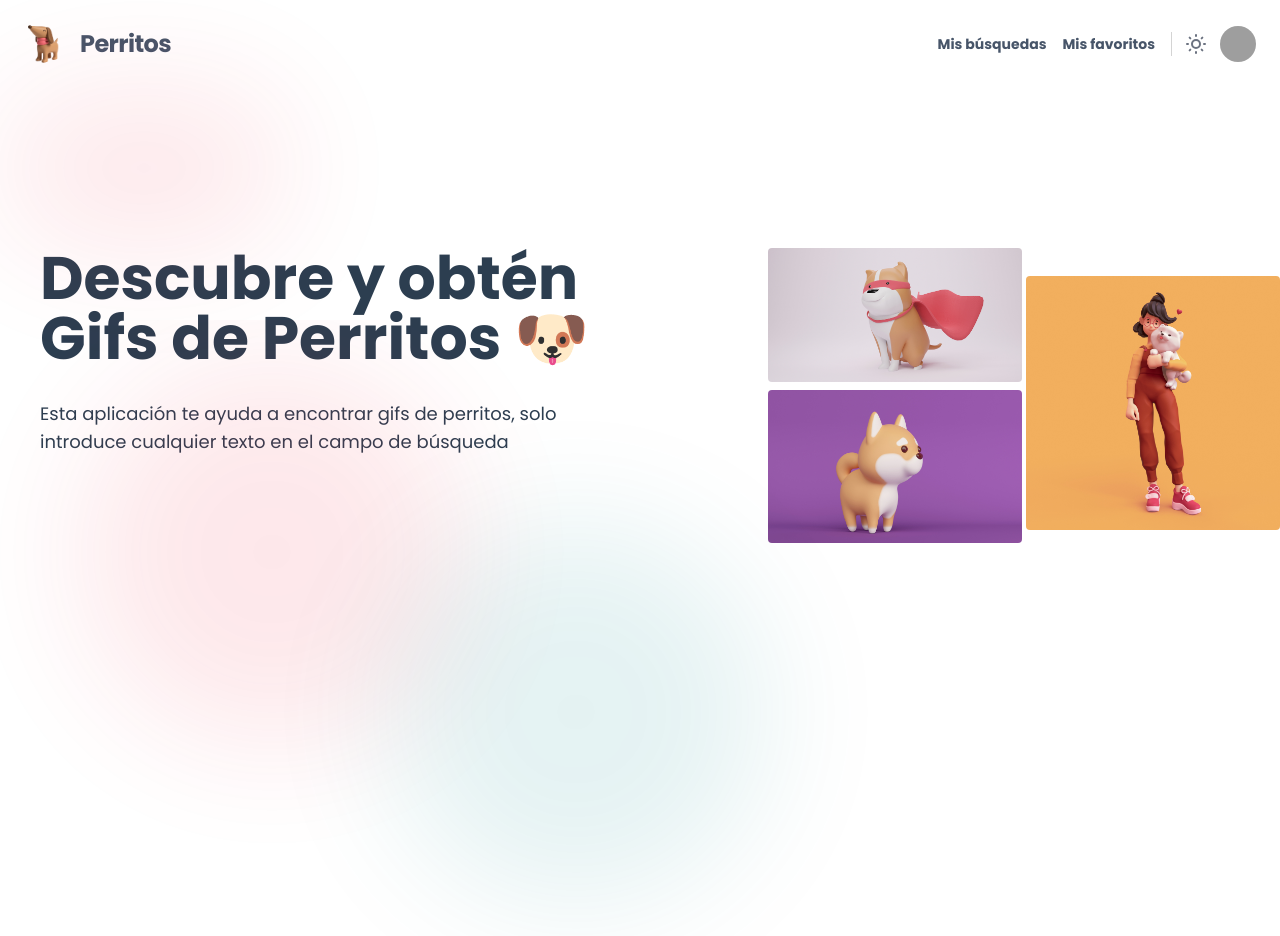
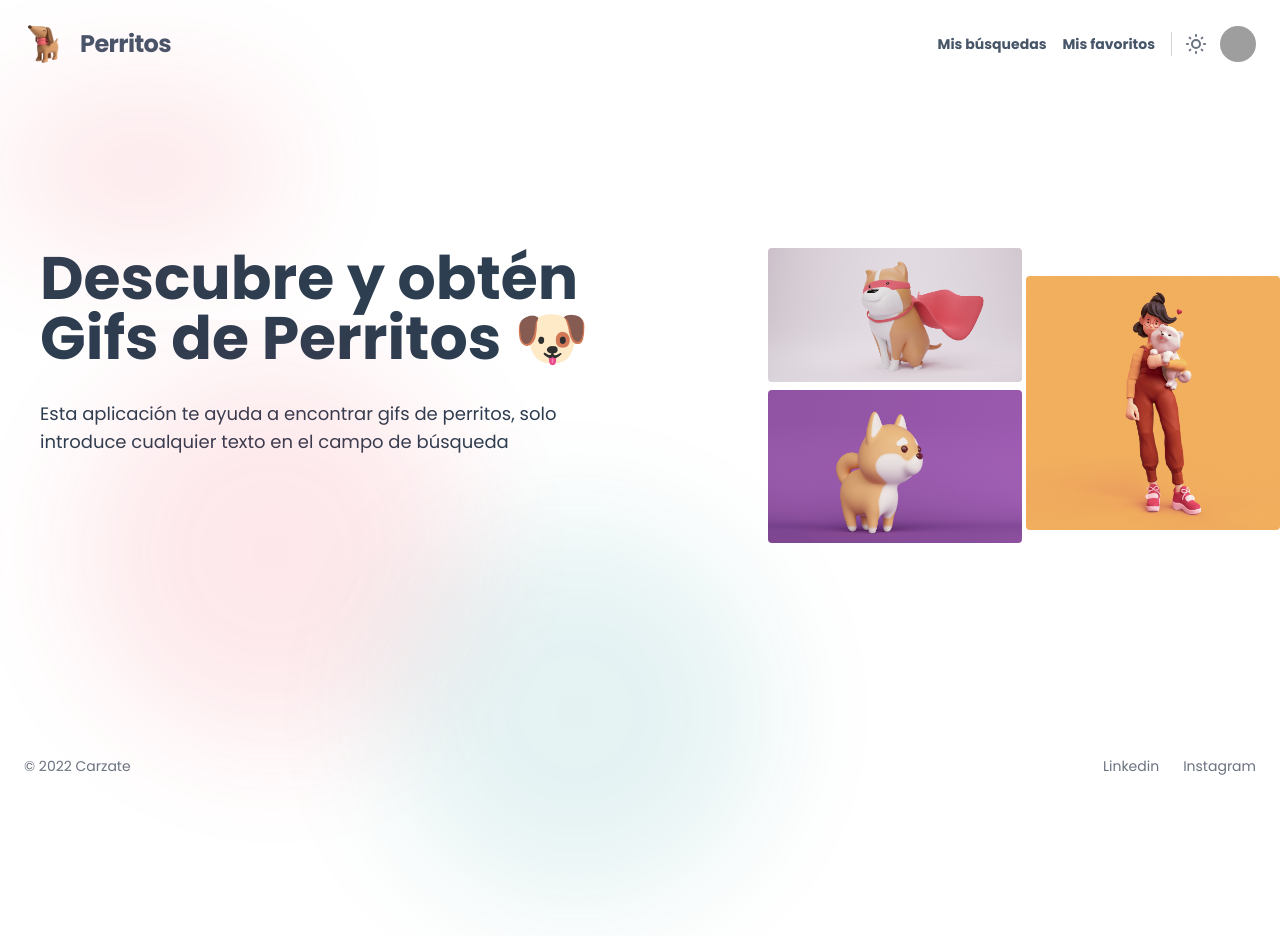
Before and after one commit to Carzate/Gifs-app, a Vue app: page / in a window 1280 px wide. Shown: the top 936 px of the page. Built offline with nearby package versions, Linux system fonts and the light colour scheme; grey boxes are pictures that could not be loaded.

Commit message:
feat: footer

```diff
--- a/src/App.vue
+++ b/src/App.vue
@@ -3,16 +3,18 @@
     <div class="container mx-auto" :class="isDark === true && 'dark'">
       <header-nav :darkMode="isDark"></header-nav>
       <router-view/>
+      <footer-nav></footer-nav>
     </div>
   </div>
 </template>
 
 <script>
 import HeaderNav from '@/components/NavHeader.vue'
+import FooterNav from '@/components/NavFooter.vue'
 
 export default {
   name: 'App',
-  components: { HeaderNav },
+  components: { HeaderNav, FooterNav },
   data() {
     return {
       isDark: false,
--- /dev/null
+++ b/src/components/NavFooter.vue
@@ -0,0 +1,19 @@
+<template>
+    <div>
+        <div class="container" style="position: absolute; bottom: 0">
+          <footer class="p-4 rounded-lg md:flex md:items-center md:justify-between md:p-6">
+              <span class="text-sm text-gray-500 sm:text-center dark:text-gray-400">
+                © 2022 <a href="https://carzatev1.netlify.com" target="_blank" class="hover:underline">Carzate</a>
+              </span>
+              <ul class="flex flex-wrap items-center mt-3 text-sm text-gray-500 dark:text-gray-400 sm:mt-0">
+                  <li>
+                      <a href="https://www.linkedin.com/in/christian-arzate/" target="_blank" class="mr-4 hover:underline md:mr-6 ">Linkedin</a>
+                  </li>
+                  <li>
+                      <a href="https://www.instagram.com/_carzate/" target="_blank" class="hover:underline">Instagram</a>
+                  </li>
+              </ul>
+          </footer>
+        </div>
+    </div>
+</template>
```
